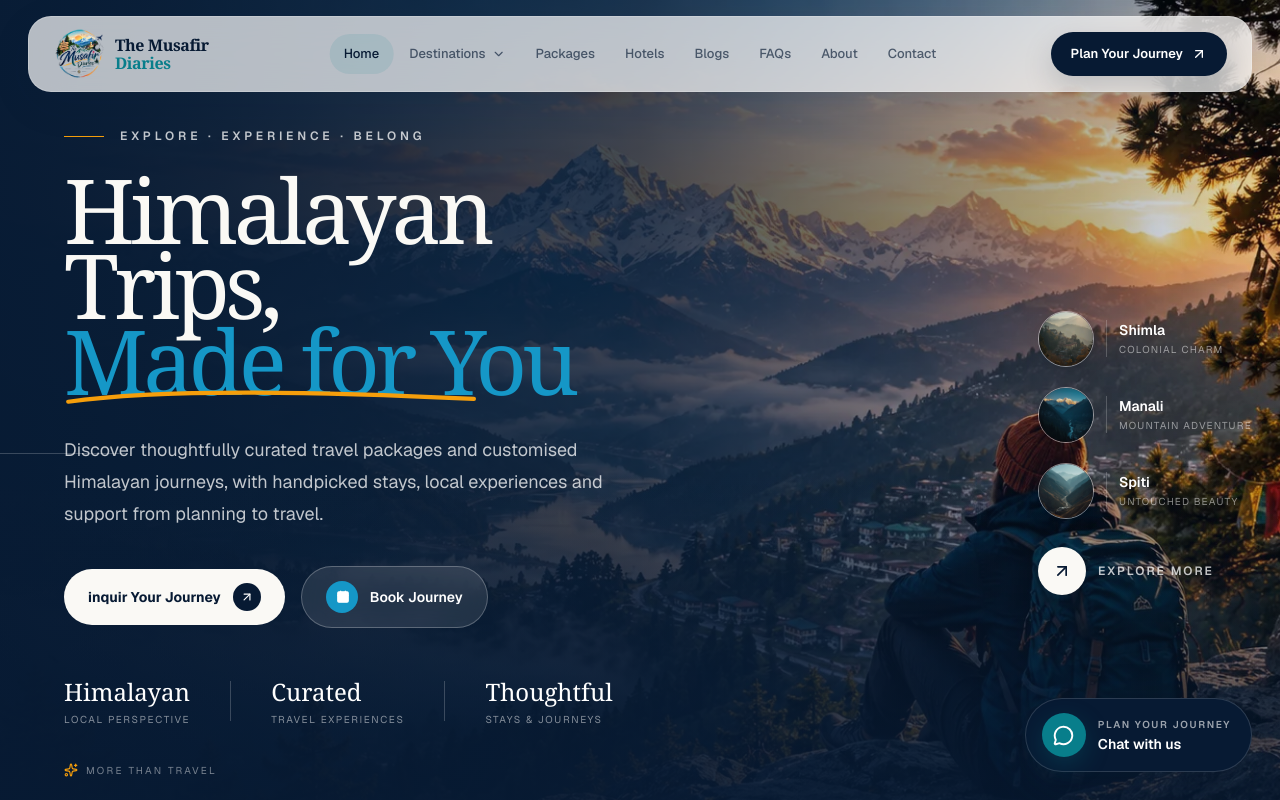
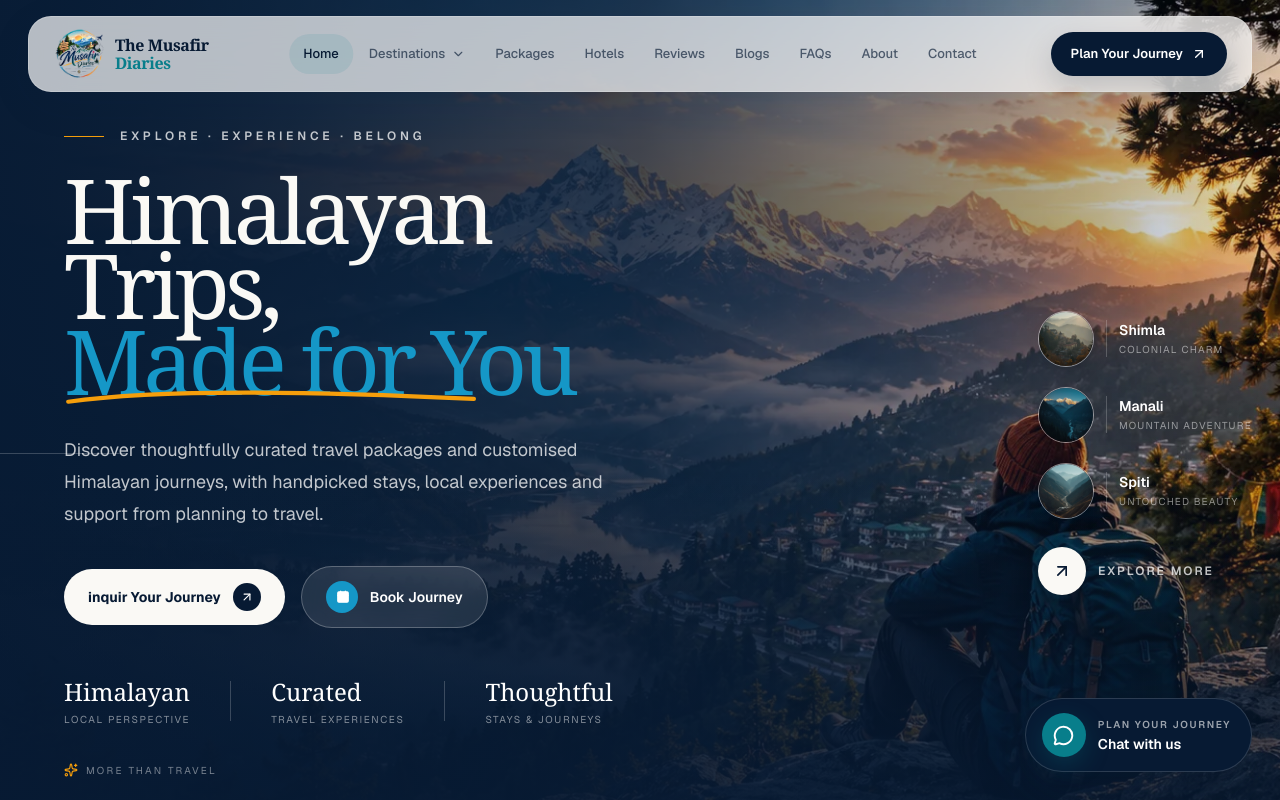
Before and after one commit to AmanLegendDev/the-musafir-diaries, a Next.js app: page / in a window 1280 px wide. Shown: the top 800 px of the page. Built offline with nearby package versions, Linux system fonts and the light colour scheme; no server answers; the database is empty.

Commit message:
fix: prevent mobile menu icon runtime errors

```diff
--- a/components/layout/MobileMenu.tsx
+++ b/components/layout/MobileMenu.tsx
@@ -14,6 +14,7 @@ import {
   Mail,
   Package,
   X,
+   Map,
 } from "lucide-react";
 import { NAV_ITEMS } from "./navigation";
 
@@ -34,6 +35,7 @@ const ICONS = {
   About: Info,
   Contact: Mail,
 };
+const DEFAULT_ICON = Compass;
 
 export default function MobileMenu({
   open,
@@ -139,9 +141,8 @@ export default function MobileMenu({
                         );
 
                   const Icon =
-                    ICONS[
-                      item.label as keyof typeof ICONS
-                    ];
+  ICONS[item.label as keyof typeof ICONS] ??
+  DEFAULT_ICON;
 
                   return (
                     <motion.li
--- a/components/layout/navigation.ts
+++ b/components/layout/navigation.ts
@@ -39,6 +39,13 @@ export const NAV_ITEMS = [
     hasMegaMenu: false,
   },
 
+  {
+    label: "Reviews",
+    href: "/testimonials",
+    icon: Hotel,
+    hasMegaMenu: false,
+  },
+
 
   {
     label: "Blogs",
```
